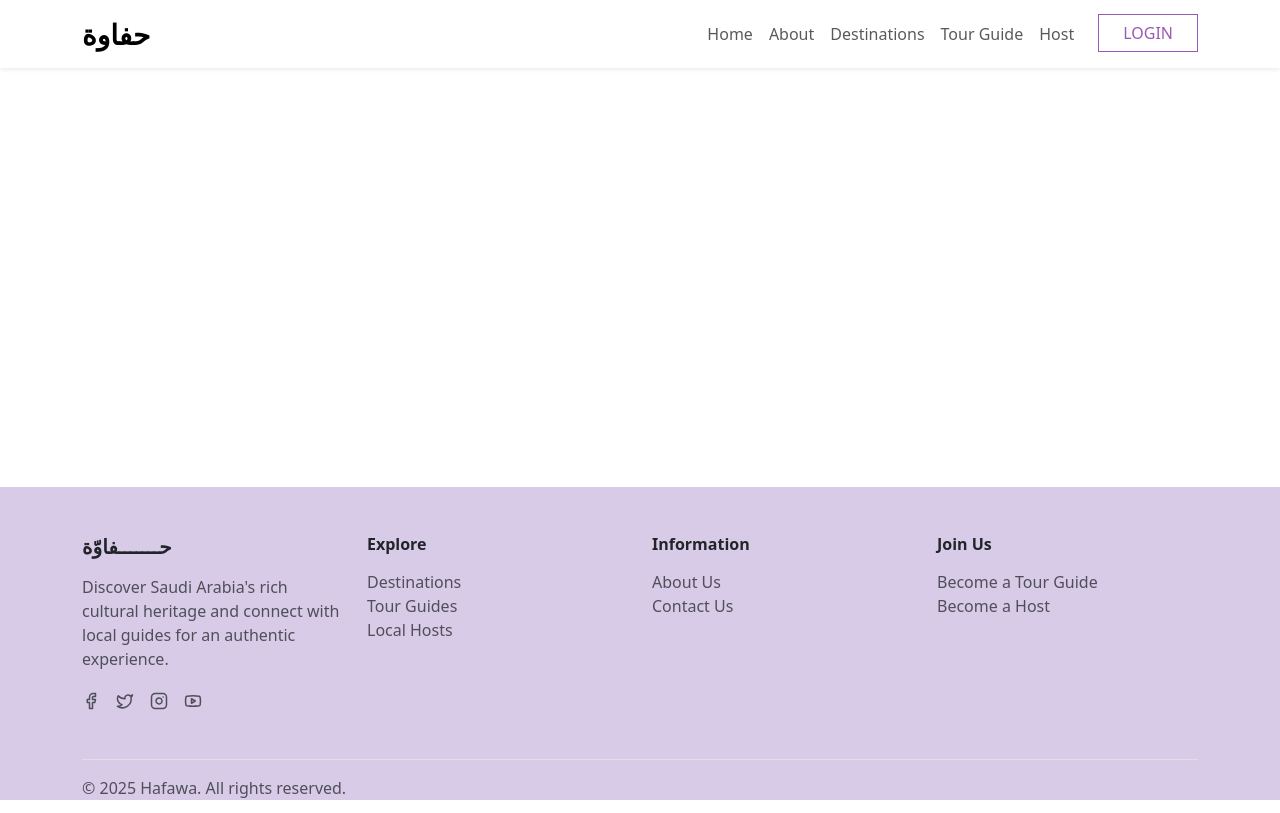
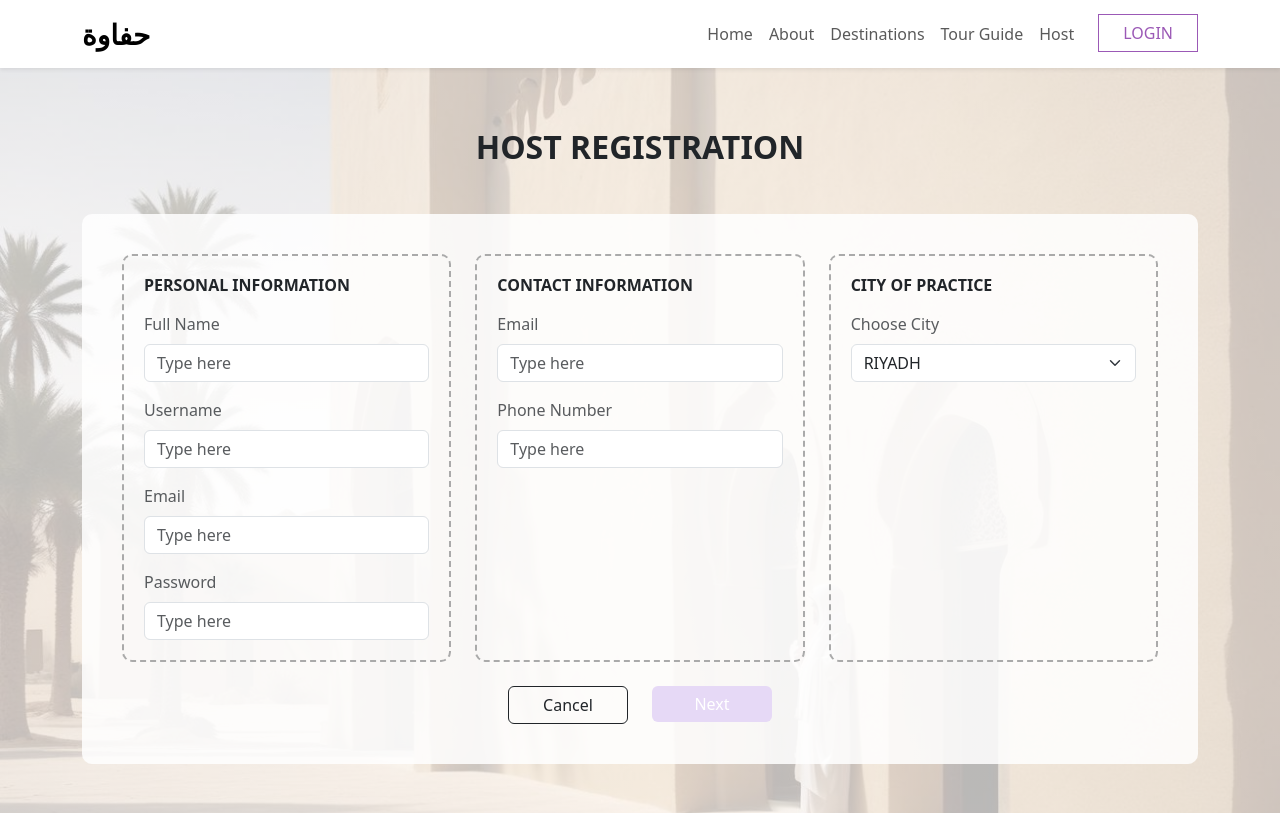
Before and after one commit to budoor99/hafawa-platform, a React (Create React App) app in the folder hafawa/: page /applyhost in a window 1280 px wide. Shown: the top 813 px of the page. Built offline with nearby package versions, Linux system fonts and the light colour scheme.

Commit message:
apply host

```diff
--- a/hafawa/src/App.js
+++ b/hafawa/src/App.js
@@ -12,6 +12,7 @@ import TourGuideProfile from "./pages/TourGuideProfile.js"
 import RegisterTourGuide from "./pages/Apply";
 import RegisterDetails from "./pages/ApplyDetails.js";
 import Hosts from "./pages/Hosts.js"
+import RegisterHost from "./pages/ApplyHost.js"
 
 import TourGuideDashboard from "./pages/TourGuideDashboard";
 
@@ -32,6 +33,7 @@ function App() {
             <Route path="/apply" element={<RegisterTourGuide />} />
             <Route path="/apply/details" element={<RegisterDetails />} />
             <Route path="/hosts" element={<Hosts />} />
+            <Route path="/applyhost" element={<RegisterHost />} />
 
             <Route path="/dashboard" element={<TourGuideDashboard />} />
 
--- a/hafawa/src/pages/ApplyHost.js
+++ b/hafawa/src/pages/ApplyHost.js
@@ -5,7 +5,7 @@ import { useNavigate } from "react-router-dom";
 import { Link } from "react-router-dom";
 
 
-export default function RegisterTourGuide() {
+export default function RegisterHost() {
 
     const navigate = useNavigate();
 
```
